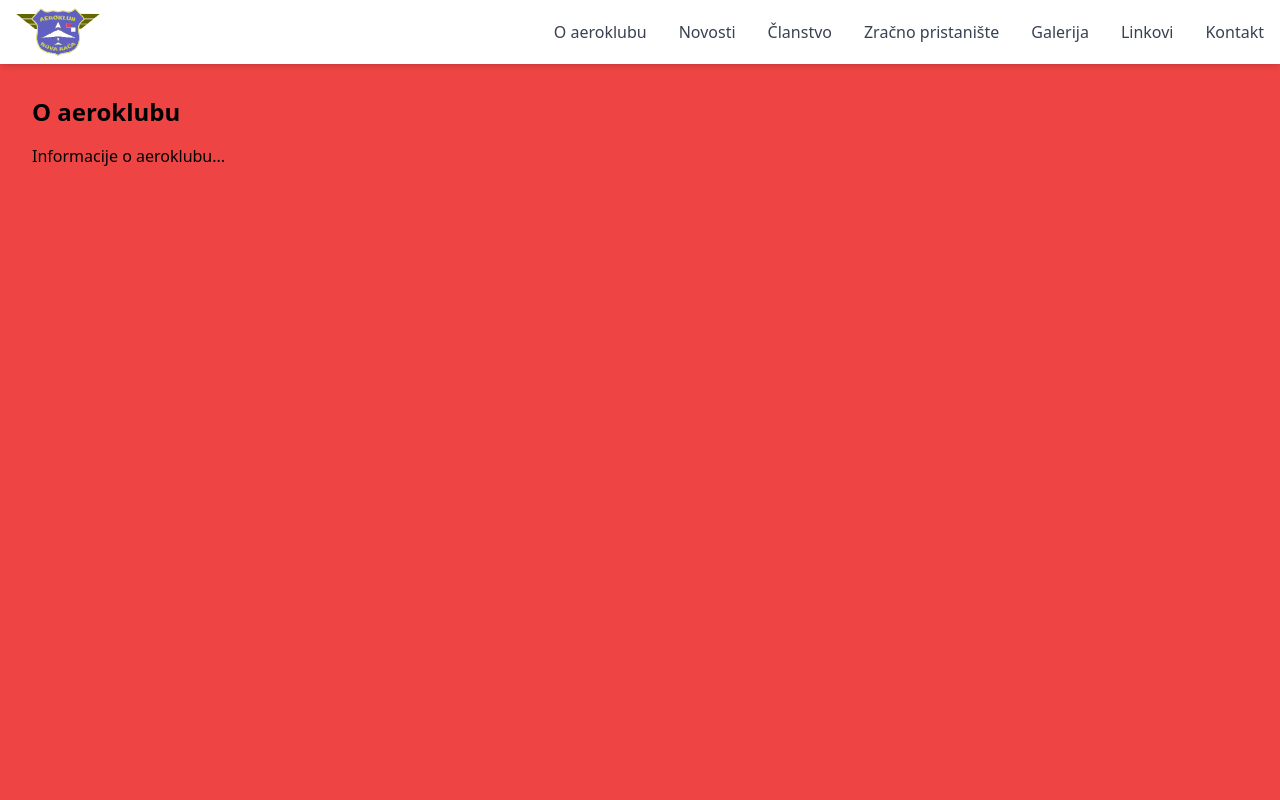
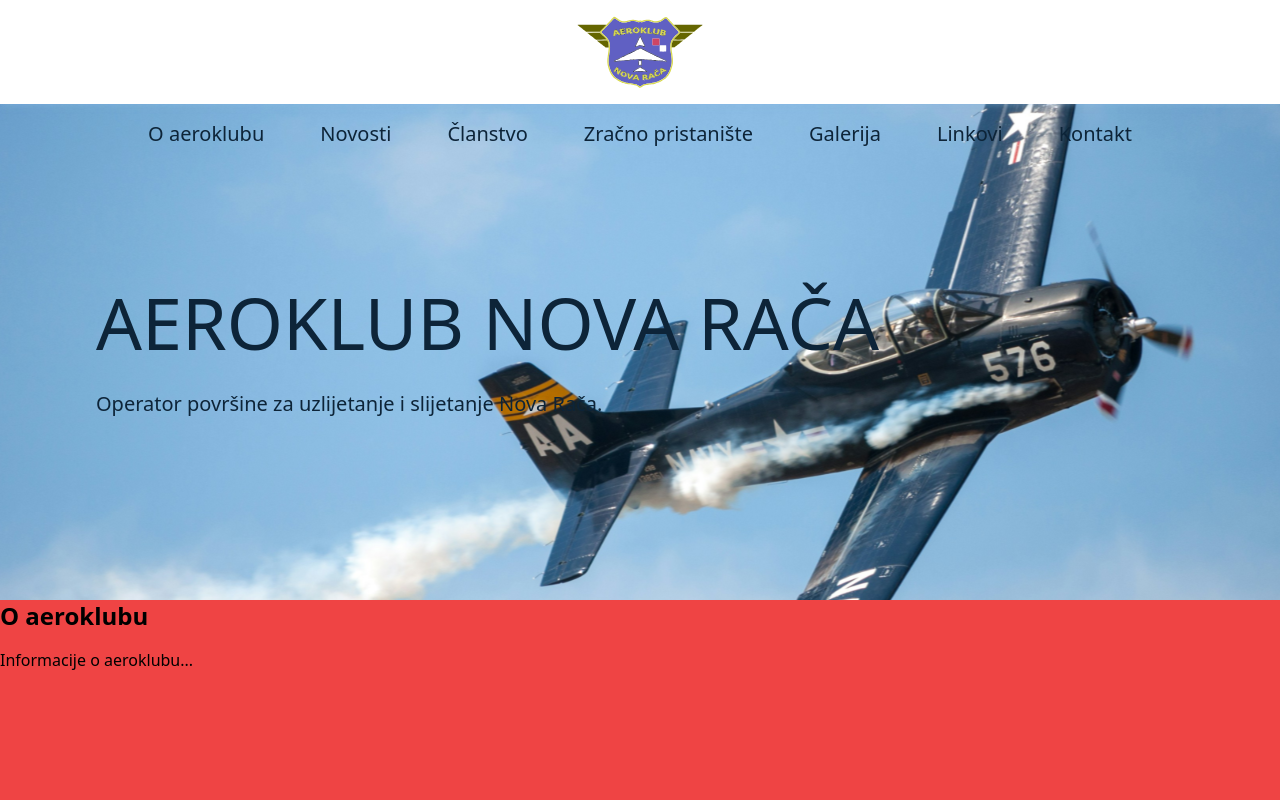
Before and after one commit to mihaljinac-coding/aeroklub-nova-raca-website, a Next.js app: page / in a window 1280 px wide. Shown: the top 800 px of the page. Built offline with nearby package versions, Linux system fonts and the light colour scheme.

Commit message:
#1 složen header i prva sekcija

```diff
--- a/src/pages/index.tsx
+++ b/src/pages/index.tsx
@@ -3,53 +3,52 @@ import { NotificationsList } from "@/features/notifications/list-notifications/u
 import { MembersList } from "@/features/members/list-members/ui/MembersList";
 import { Header } from "@/widgets/header/ui/Header";
 
-
-
-
-
 export default function HomePage() {
   return (
     <>
-      <Header />
-
-
-
+    <div className="flex flex-col min-h-screen">
+    <Header />
       <Head>
         <title>Aeroklub Nova Rača</title>
       </Head>
-      {/* Add padding at the top to avoid content being hidden under the fixed header */}
-      <main className="pt-16">
-        <section id="o-aeroklubu" className="min-h-screen bg-red-500 p-8">
+      <main className="pt-[13vh]">
+        <section id="aeroklub" className="flex scroll-mt-[13vh] h-[62vh] bg-hero-pattern bg-cover bg-center">
+          <div className="flex flex-col justify-center pt-8 pb-8 pl-24 pr-24 gap-8">
+            <h1 className="font-extralight text-7xl text-dark-blue">AEROKLUB NOVA RAČA</h1>
+            <p className="text-dark-blue font-normal text-xl">Operator površine za uzlijetanje i slijetanje Nova Rača.</p>
+          </div>
+        </section>
+        <section id="o-aeroklubu" className="min-h-screen bg-red-500 scroll-mt-[13vh]">
           <h2 className="text-2xl font-bold mb-4">O aeroklubu</h2>
           <p>Informacije o aeroklubu...</p>
         </section>
 
-        <section id="novosti" className="min-h-screen bg-white p-8">
+        <section id="novosti" className="min-h-screen bg-white scroll-mt-[13vh]" >
           <h2 className="text-2xl font-bold mb-4">Novosti</h2>
           <p>Najnovije vijesti i događanja...</p>
         </section>
 
-        <section id="clanstvo" className="min-h-screen bg-gray-100 p-8">
+        <section id="clanstvo" className="min-h-screen bg-gray-100 scroll-mt-[13vh]">
           <h2 className="text-2xl font-bold mb-4">Članstvo</h2>
           <p>Kako se učlaniti...</p>
         </section>
 
-        <section id="zracno-pristaniste" className="min-h-screen bg-white p-8">
+        <section id="zracno-pristaniste" className="min-h-screen bg-white scroll-mt-[13vh]">
           <h2 className="text-2xl font-bold mb-4">Zračno pristanište</h2>
           <p>Detalji o pisti, dozvolama...</p>
         </section>
 
-        <section id="galerija" className="min-h-screen bg-gray-100 p-8">
+        <section id="galerija" className="min-h-screen bg-gray-100 scroll-mt-[13vh]">
           <h2 className="text-2xl font-bold mb-4">Galerija</h2>
           <p>Slike i video zapisi...</p>
         </section>
 
-        <section id="linkovi" className="min-h-screen bg-white p-8">
+        <section id="linkovi" className="min-h-screen bg-white scroll-mt-[13vh]">
           <h2 className="text-2xl font-bold mb-4">Linkovi</h2>
           <p>Korisne poveznice...</p>
         </section>
 
-        <section id="kontakt" className="min-h-screen bg-gray-100 p-8">
+        <section id="kontakt" className="min-h-screen bg-gray-100 scroll-mt-[13vh]">
           <h2 className="text-2xl font-bold mb-4">Kontakt</h2>
           <p>Kontakt informacije...</p>
         </section>
@@ -57,6 +56,7 @@ export default function HomePage() {
         <NotificationsList />
         <MembersList/>
       </main>
+    </div>
     </>
   );
 }
--- a/src/widgets/header/ui/Header.tsx
+++ b/src/widgets/header/ui/Header.tsx
@@ -2,79 +2,80 @@ import React from "react";
 
 export const Header: React.FC = () => {
   return (
-    <header className="w-full bg-white shadow-md fixed top-0 left-0 z-50">
-      <div className="max-w-7xl mx-auto px-4 flex items-center justify-between h-16">
-        {/* Logo */}
-        <div className="flex items-center">
+    <header className="w-full h-[13vh] bg-white shadow-md shadow-light-blue/25 fixed top-0 left-0 z-50">
+      <div className="max-w-7xl mx-auto px-4 flex flex-col items-center justify-between">
+        <div className="flex items-center pt-4 pb-4">
+        <a href="#aeroklub">
           <img
             src="/images/avio-logo.svg"
             alt="Avio Logo"
-            className="h-12 w-auto"
+            className="h-[4.5rem] w-auto"
           />
+        </a>
+
         </div>
-
-        {/* Navigation */}
+        <div className="flex flex-row items-center pt-4 pb-4">
           <nav>
-          <ul className="flex space-x-8">
-            <li>
+              <ul className="flex flex-row gap-6 space-x-8">
+                <li className="text-xl">
                   <a
                     href="#o-aeroklubu"
-                className="text-gray-700 hover:text-gray-900"
+                    className="text-dark-blue hover:border-b-4 border-light-blue"
                   >
                     O aeroklubu
                   </a>
                 </li>
-            <li>
+                <li className="text-xl">
                   <a
                     href="#novosti"
-                className="text-gray-700 hover:text-gray-900"
+                    className="text-dark-blue hover:border-b-4 border-light-blue"
                   >
                     Novosti
                   </a>
                 </li>
-            <li>
+                <li className="text-xl">
                   <a
                     href="#clanstvo"
-                className="text-gray-700 hover:text-gray-900"
+                    className="text-dark-blue hover:border-b-4 border-light-blue"
                   >
                     Članstvo
                   </a>
                 </li>
-            <li>
+                <li className="text-xl">
                   <a
                     href="#zracno-pristaniste"
-                className="text-gray-700 hover:text-gray-900"
+                    className="text-dark-blue hover:border-b-4 border-light-blue"
                   >
                     Zračno pristanište
                   </a>
                 </li>
-            <li>
+                <li className="text-xl">
                   <a
                     href="#galerija"
-                className="text-gray-700 hover:text-gray-900"
+                    className="text-dark-blue hover:border-b-4 border-light-blue"
                   >
                     Galerija
                   </a>
                 </li>
-            <li>
+                <li className="text-xl">
                   <a
                     href="#linkovi"
-                className="text-gray-700 hover:text-gray-900"
+                    className="text-dark-blue hover:border-b-4 border-light-blue"
                   >
                     Linkovi
                   </a>
                 </li>
-            <li>
+                <li className="text-xl">
                   <a
                     href="#kontakt"
-                className="text-gray-700 hover:text-gray-900"
-              >
+                    className="text-dark-blue hover:border-b-4 border-light-blue">
                     Kontakt
                   </a>
                 </li>
               </ul>
             </nav>
         </div>
+      </div>
     </header>
   );
 };
--- a/tailwind.config.ts
+++ b/tailwind.config.ts
@@ -16,6 +16,15 @@ export default {
       colors: {
         background: "var(--background)",
         foreground: "var(--foreground)",
+        "dark-blue": "#0d2438",
+        "light-blue": "#88b9e1"
+      },
+      backgroundImage: {
+        'hero-pattern': "url('/images/hero.svg')",
+      },
+      fontFamily: {
+        inter: ["Inter", "sans-serif"],
+        alexandria: ["Alexsandria", "sans-serif"]
       },
     },
   },
```
Also changed, not shown: public/images/hero.svg (added). Lines whose indentation alone changed are shown as unchanged.
